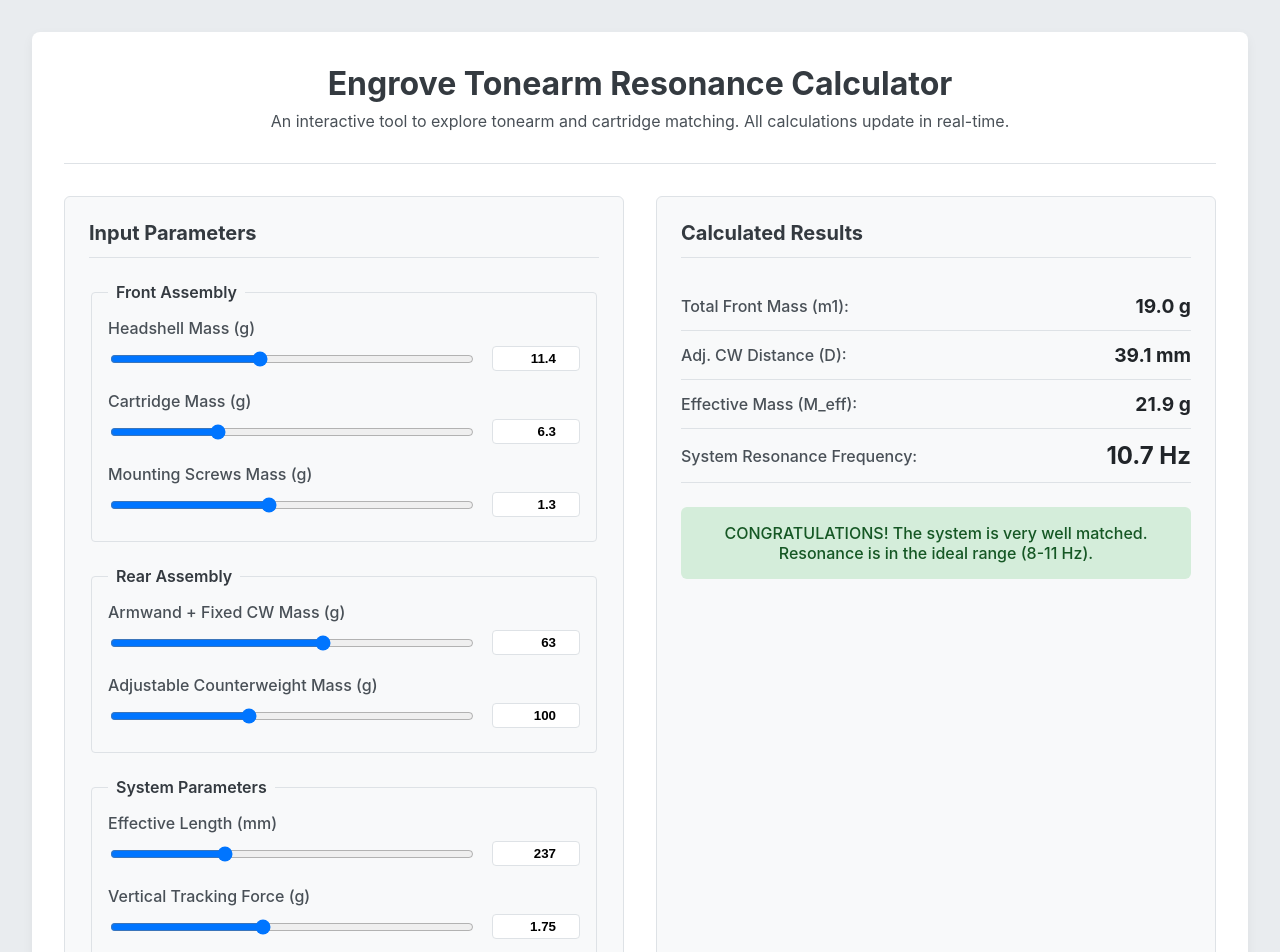
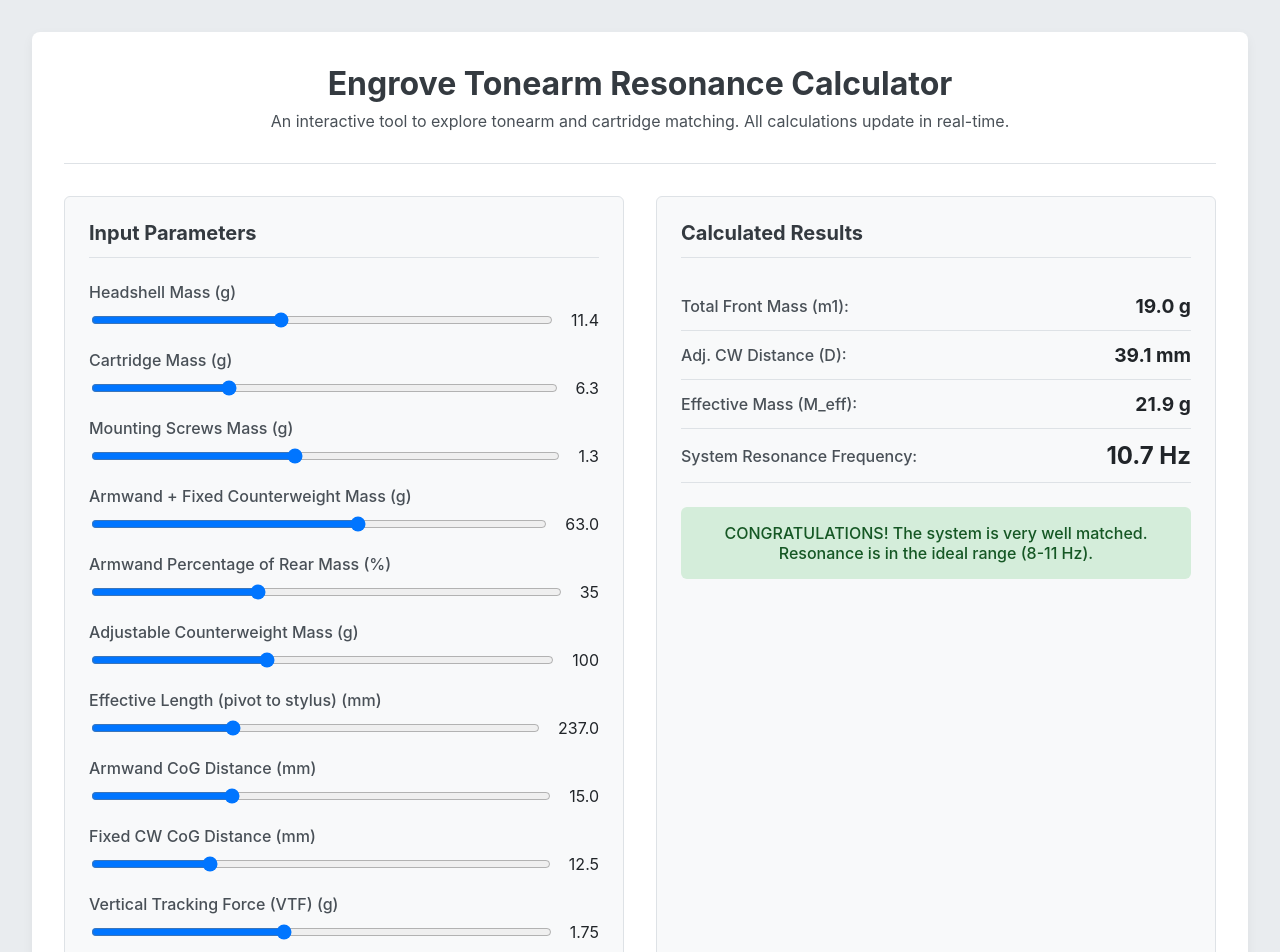
Before and after one commit to Engrove/Turntable, a Vue app: page / in a window 1280 px wide. Shown: the top 952 px of the page. Built offline with nearby package versions, Linux system fonts and the light colour scheme.

Commit message:
Update InputPanel.vue

```diff
--- a/src/components/InputPanel.vue
+++ b/src/components/InputPanel.vue
@@ -3,19 +3,18 @@ import { useTonearmStore } from '@/store/tonearmStore.js'
 
 const store = useTonearmStore()
 
-// Definitioner för varje parameter
-const frontAssembly = {
+// Definitioner för varje parameter för att dynamiskt skapa sliders
+const parameterDefinitions = {
     m_headshell: { label: 'Headshell Mass (g)', min: 2, max: 25, step: 0.1 },
     m_pickup: { label: 'Cartridge Mass (g)', min: 4, max: 12, step: 0.1 },
     m_screws: { label: 'Mounting Screws Mass (g)', min: 0, max: 3, step: 0.1 },
-}
-const rearAssembly = {
-    m_rear_assembly: { label: 'Armwand + Fixed CW Mass (g)', min: 10, max: 100, step: 0.5 },
+    m_rear_assembly: { label: 'Armwand + Fixed Counterweight Mass (g)', min: 10, max: 100, step: 0.5 },
+    m_tube_percentage: { label: 'Armwand Percentage of Rear Mass (%)', min: 0, max: 100, step: 1 },
     m4_adj_cw: { label: 'Adjustable Counterweight Mass (g)', min: 40, max: 200, step: 1 },
-}
-const systemParams = {
-    L1: { label: 'Effective Length (mm)', min: 200, max: 320, step: 0.5 },
-    vtf: { label: 'Vertical Tracking Force (g)', min: 0.5, max: 3.5, step: 0.05 },
+    L1: { label: 'Effective Length (pivot to stylus) (mm)', min: 200, max: 320, step: 0.5 },
+    L2: { label: 'Armwand CoG Distance (mm)', min: 0, max: 50, step: 0.5 },
+    L3_fixed_cw: { label: 'Fixed CW CoG Distance (mm)', min: 0, max: 50, step: 0.5 },
+    vtf: { label: 'Vertical Tracking Force (VTF) (g)', min: 0.5, max: 3.5, step: 0.05 },
     compliance: { label: 'Cartridge Dynamic Compliance (µm/mN)', min: 5, max: 40, step: 0.5 },
 }
 </script>
@@ -24,55 +23,19 @@ const systemParams = {
   <div class="input-panel panel">
     <h2>Input Parameters</h2>
 
-    <fieldset>
-      <legend>Front Assembly</legend>
-      <div v-for="(param, key) in frontAssembly" :key="key" class="input-group">
-        <label :for="key">{{ param.label }}</label>
-        <div class="input-control">
-          <input type="range" :id="key" :min="param.min" :max="param.max" :step="param.step" v-model.number="store.params[key]">
-          <input type="number" :step="param.step" v-model.number="store.params[key]" class="value-display">
-        </div>
+    <div v-for="(param, key) in parameterDefinitions" :key="key" class="input-group">
+      <label :for="key">{{ param.label }}</label>
+      <div class="input-control">
+        <input
+          type="range"
+          :id="key"
+          :min="param.min"
+          :max="param.max"
+          :step="param.step"
+          v-model.number="store.params[key]"
+        >
+        <span class="value-display">{{ store.params[key].toFixed(param.step < 0.1 ? 2 : (param.step < 1 ? 1 : 0)) }}</span>
       </div>
-    </fieldset>
-
-    <fieldset>
-      <legend>Rear Assembly</legend>
-      <div v-for="(param, key) in rearAssembly" :key="key" class="input-group">
-        <label :for="key">{{ param.label }}</label>
-        <div class="input-control">
-          <input type="range" :id="key" :min="param.min" :max="param.max" :step="param.step" v-model.number="store.params[key]">
-          <input type="number" :step="param.step" v-model.number="store.params[key]" class="value-display">
-        </div>
-      </div>
-    </fieldset>
-
-    <fieldset>
-      <legend>System Parameters</legend>
-      <div v-for="(param, key) in systemParams" :key="key" class="input-group">
-        <label :for="key">{{ param.label }}</label>
-        <div class="input-control">
-          <input type="range" :id="key" :min="param.min" :max="param.max" :step="param.step" v-model.number="store.params[key]">
-          <input type="number" :step="param.step" v-model.number="store.params[key]" class="value-display">
-        </div>
-      </div>
-    </fieldset>
-
+    </div>
   </div>
 </template>
-
-<style scoped>
-fieldset {
-  border: 1px solid var(--border-color);
-  border-radius: 4px;
-  padding: 1rem 1rem 0.25rem 1rem;
-  margin-bottom: 1.5rem;
-}
-legend {
-  font-weight: 600;
-  color: var(--header-color);
-  padding: 0 0.5rem;
-}
-.value-display {
-  width: 70px;
-}
-</style>
```
